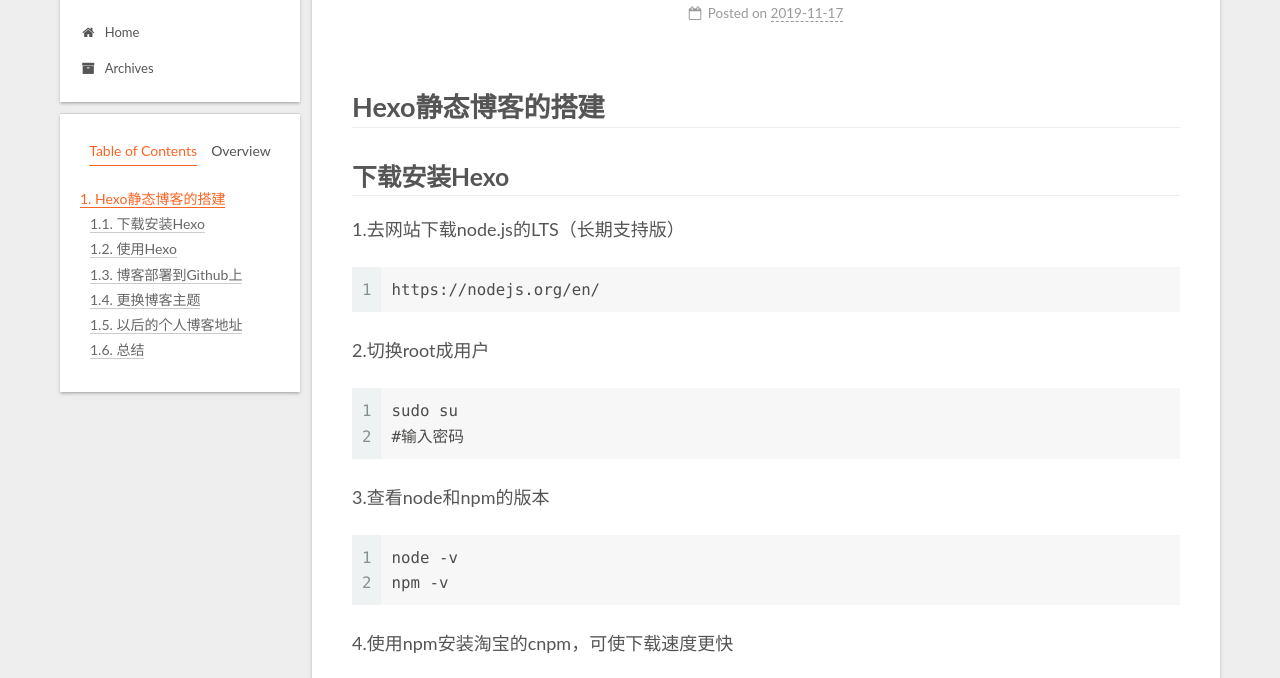
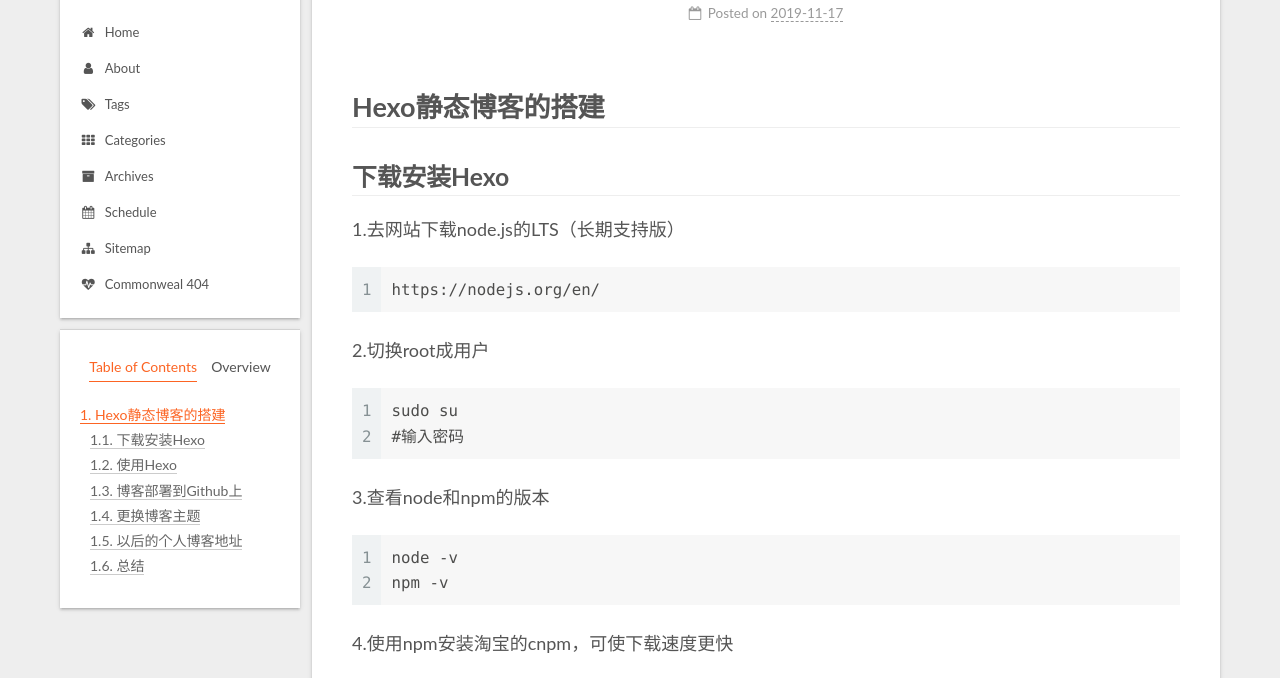
Before and after one commit to oucystong/oucystong.github.io-1, a plain HTML site: page 2019/11/17/Hexo静态博客搭建/index.html in a window 1280 px wide. Shown: the part 87-765 px from the top of the page. Drawn offline with Linux system fonts and the light colour scheme.

Commit message:
Site updated: 2019-11-17 20:56:05

```diff
--- a/2019/11/17/Hexo静态博客搭建/index.html
+++ b/2019/11/17/Hexo静态博客搭建/index.html
@@ -142,9 +142,39 @@
     <a href="/" rel="section"><i class="fa fa-fw fa-home"></i>Home</a>
 
   </li>
+        <li class="menu-item menu-item-about">
+
+    <a href="/about/" rel="section"><i class="fa fa-fw fa-user"></i>About</a>
+
+  </li>
+        <li class="menu-item menu-item-tags">
+
+    <a href="/tags/" rel="section"><i class="fa fa-fw fa-tags"></i>Tags</a>
+
+  </li>
+        <li class="menu-item menu-item-categories">
+
+    <a href="/categories/" rel="section"><i class="fa fa-fw fa-th"></i>Categories</a>
+
+  </li>
         <li class="menu-item menu-item-archives">
 
     <a href="/archives/" rel="section"><i class="fa fa-fw fa-archive"></i>Archives</a>
+
+  </li>
+        <li class="menu-item menu-item-schedule">
+
+    <a href="/schedule/" rel="section"><i class="fa fa-fw fa-calendar"></i>Schedule</a>
+
+  </li>
+        <li class="menu-item menu-item-sitemap">
+
+    <a href="/sitemap.xml" rel="section"><i class="fa fa-fw fa-sitemap"></i>Sitemap</a>
+
+  </li>
+        <li class="menu-item menu-item-commonweal">
+
+    <a href="/404/" rel="section"><i class="fa fa-fw fa-heartbeat"></i>Commonweal 404</a>
 
   </li>
   </ul>
--- a/css/main.css
+++ b/css/main.css
@@ -1153,7 +1153,7 @@
 }
 .links-of-author a::before,
 .links-of-author span.exturl::before {
-  background: #7553ff;
+  background: #34ffff;
   border-radius: 50%;
   content: ' ';
   display: inline-block;
```
Also changed, not shown: 2019/11/17/LOVEYOU/index.html (+30 -0 lines), archives/2019/11/index.html (+30 -0 lines), archives/2019/index.html (+30 -0 lines), archives/index.html (+30 -0 lines), index.html (+30 -0 lines).
